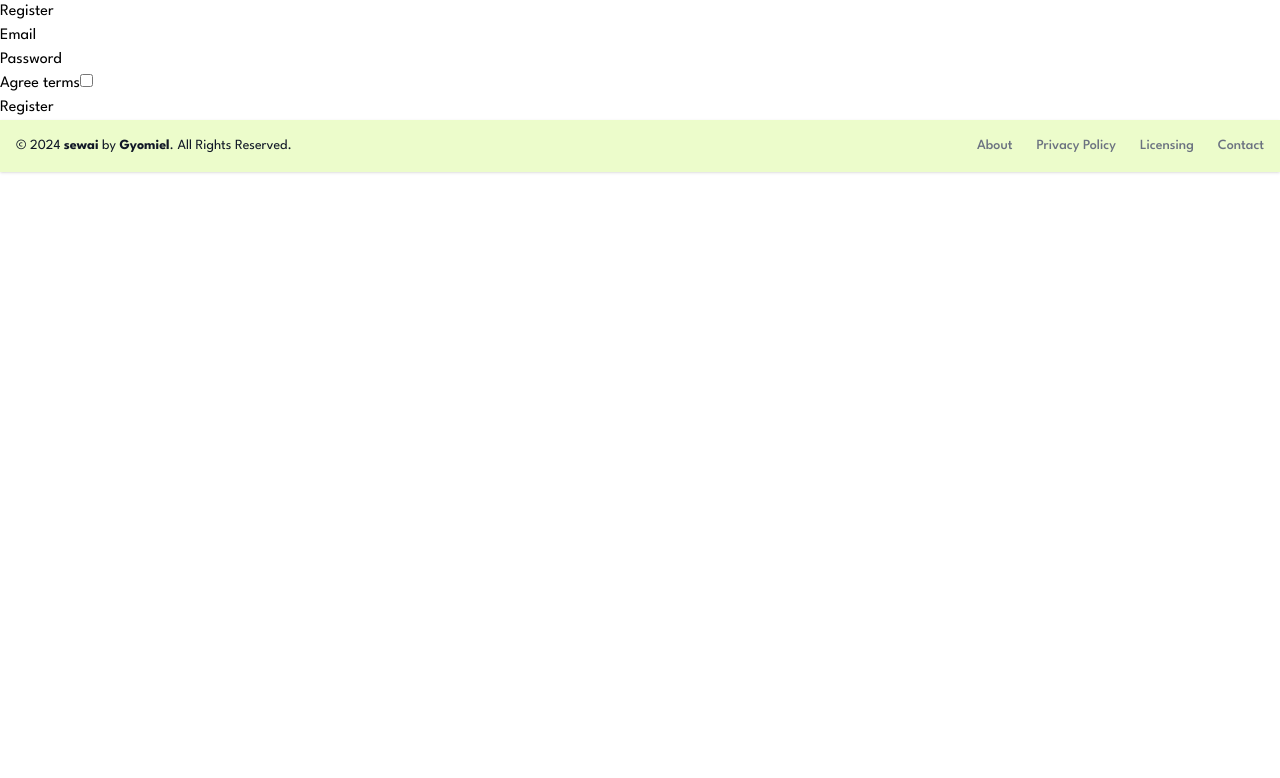
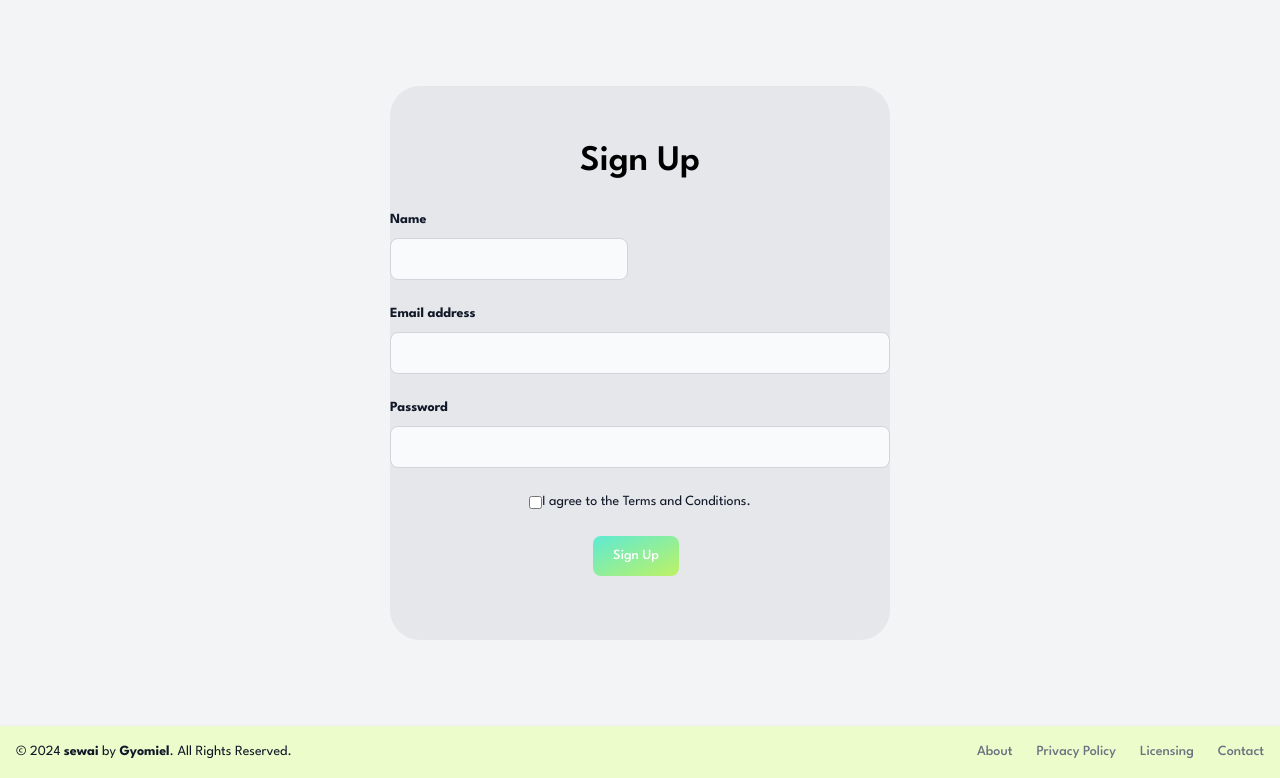
Before and after one commit to Gyomiel/sewaiApp, a Symfony app: template sewaiFolder/templates/registration/register.html.twig in a window 1280 px wide. Shown: the part 76-854 px from the top of the page. Before the commit the page ends 249 px from the top, so only its background shows below. Run offline with Twig, Linux system fonts and the light colour scheme; the template is opened without the code that fills it, so the values that code supplies are empty; form fields are guessed from the names that the template uses; style sheets or scripts are compiled from the project's sources; some libraries are stand-ins or nearby versions.

Commit message:
Sign up styling needs fixing

```diff
--- a/sewaiFolder/templates/registration/register.html.twig
+++ b/sewaiFolder/templates/registration/register.html.twig
@@ -1,19 +1,51 @@
 {% extends 'base.html.twig' %}
 
-{% block title %}Register{% endblock %}
+{% block title %}sewai | Sign up
+{% endblock %}
 
 {% block body %}
-    <h1>Register</h1>
+	<div class="flex items-center justify-center h-[726px] bg-gray-100">
+		<div class="w-[500px] bg-gray-200 rounded-[30px] py-14">
+			{{ form_start(registrationForm) }}
 
-    {{ form_errors(registrationForm) }}
+			<h2 class="text-center text-4xl font-semibold mb-7">Sign Up</h2>
 
-    {{ form_start(registrationForm) }}
-        {{ form_row(registrationForm.email) }}
-        {{ form_row(registrationForm.plainPassword, {
-            label: 'Password'
-        }) }}
-        {{ form_row(registrationForm.agreeTerms) }}
+			<div class="grid gap-6 mb-6 md:grid-cols-2">
+				<div class="form-group">
+					<label for="{{ registrationForm.username.vars.id }}" class="block mb-2 text-sm font-bold text-gray-900 dark:text-white">Name</label>
+					{{ form_widget(registrationForm.username, {'attr': {'class': 'bg-gray-50 border border-gray-300 text-gray-900 text-sm rounded-lg focus:ring-blue-500 focus:border-blue-500 block w-full p-2.5 dark:bg-gray-700 dark:border-gray-600 dark:placeholder-gray-400 dark:text-white dark:focus:ring-blue-500 dark:focus:border-blue-500'}}) }}
+					{{ form_errors(registrationForm.username) }}
+				</div>
+			</div>
 
-        <button type="submit" class="btn">Register</button>
-    {{ form_end(registrationForm) }}
+			<div class="form-group mb-6">
+				<label for="{{ registrationForm.email.vars.id }}" class="block mb-2 text-sm font-bold text-gray-900 dark:text-white">Email address</label>
+				{{ form_widget(registrationForm.email, {'attr': {'class': 'bg-gray-50 border border-gray-300 text-gray-900 text-sm rounded-lg focus:ring-blue-500 focus:border-blue-500 block w-full p-2.5 dark:bg-gray-700 dark:border-gray-600 dark:placeholder-gray-400 dark:text-white dark:focus:ring-blue-500 dark:focus:border-blue-500'}}) }}
+				{{ form_errors(registrationForm.email) }}
+			</div>
+
+			<div class="form-group mb-6">
+				<label for="{{ registrationForm.plainPassword.vars.id }}" class="block mb-2 text-sm font-bold text-gray-900 dark:text-white">Password</label>
+				{{ form_widget(registrationForm.plainPassword, {'attr': {'class': 'bg-gray-50 border border-gray-300 text-gray-900 text-sm rounded-lg focus:ring-blue-500 focus:border-blue-500 block w-full p-2.5 dark:bg-gray-700 dark:border-gray-600 dark:placeholder-gray-400 dark:text-white dark:focus:ring-blue-500 dark:focus:border-blue-500'}}) }}
+				{{ form_errors(registrationForm.plainPassword) }}
+			</div>
+
+			<div class="form-group mb-6 flex items-center justify-center">
+				{{ form_widget(registrationForm.agreeTerms, {'attr': {'class': 'mr-2'}}) }}
+				<label for="{{ registrationForm.agreeTerms.vars.id }}" class="text-sm font-normal text-gray-900 dark:text-white">
+					I agree to the
+					<a href="#" class="text-gray-900 hover:underline">Terms and Conditions</a>.
+				</label>
+				{{ form_errors(registrationForm.agreeTerms) }}
+			</div>
+
+			<div class="flex justify-center">
+				<button type="submit" class="text-white bg-gradient-to-br from-teal-300 to-lime-300 hover:bg-gradient-to-bl focus:ring-4 focus:outline-none focus:ring-lime-200 font-medium rounded-lg text-sm px-5 py-2.5 text-center me-2 mb-2">
+					Sign Up
+				</button>
+			</div>
+
+			{{ form_end(registrationForm) }}
+		</div>
+	</div>
 {% endblock %}
```
